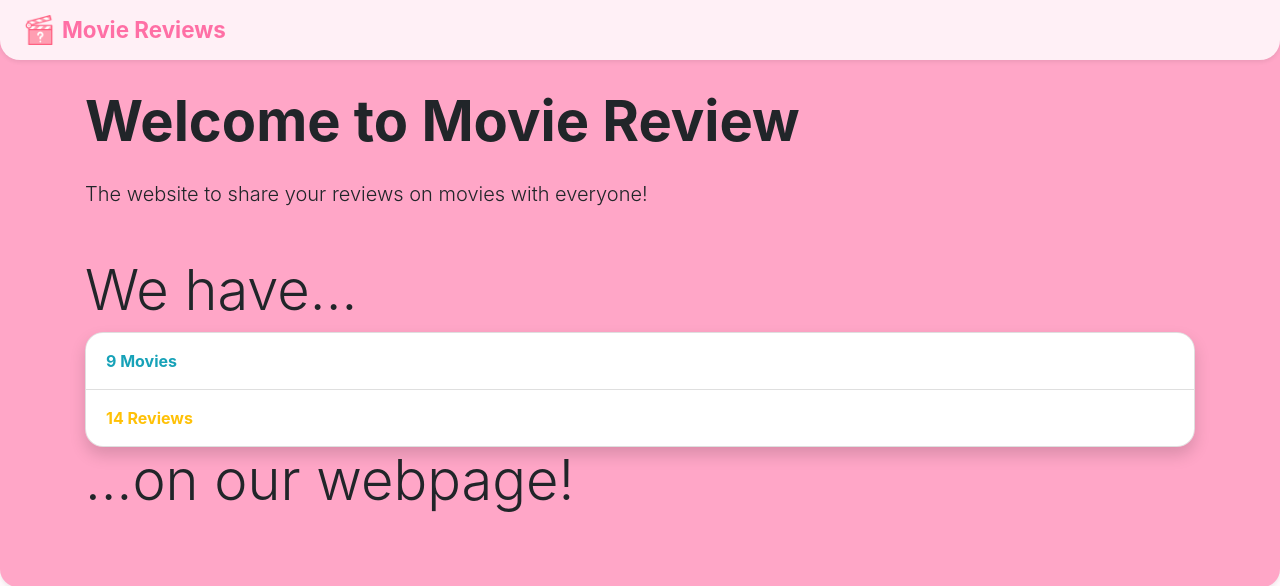
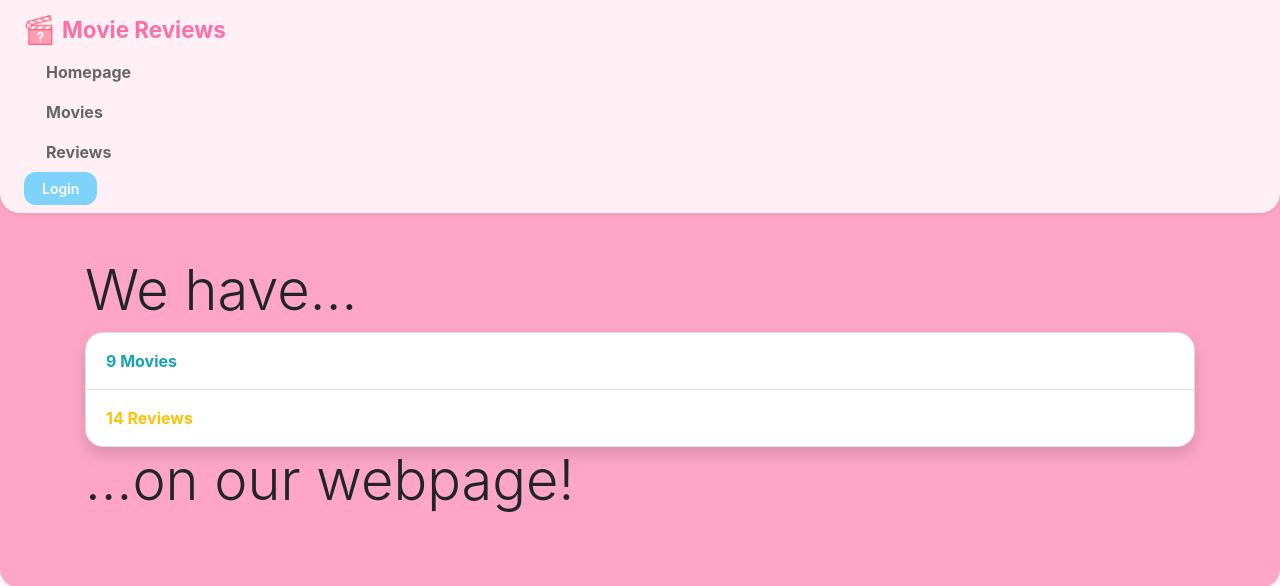
Before and after one commit to heyimfles/movie-reviews-mate-portfolio, a Django app: page / in a window 1280 px wide. Shown: the top 586 px of the page. Run offline with Django 5.2, Linux system fonts and the light colour scheme; data comes from the database, SQL or seed files in the repository.

Commit message:
fixing navbar links and text on dt

```diff
--- a/static/css/styles.css
+++ b/static/css/styles.css
@@ -404,3 +404,7 @@
     padding-top: 60px;
   }
 }
+
+.nav-icon {
+    display: none;
+}
--- a/templates/includes/navbar.html
+++ b/templates/includes/navbar.html
@@ -15,7 +15,7 @@
   </a>
 </div>
 
-<div class="collapse navbar-collapse" id="navbarsExample02">
+<div class="navbar-collapse" id="navbarsExample02">
   <!-- navbar links  -->
   <ul class="navbar-nav mx-auto">
     <li class="nav-item mx-2">
```
